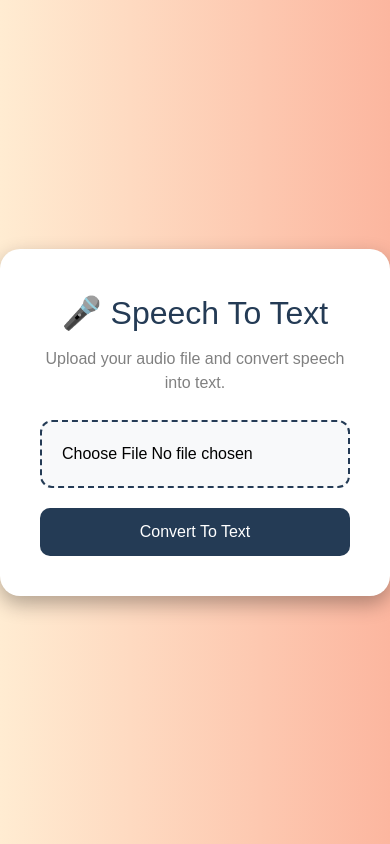
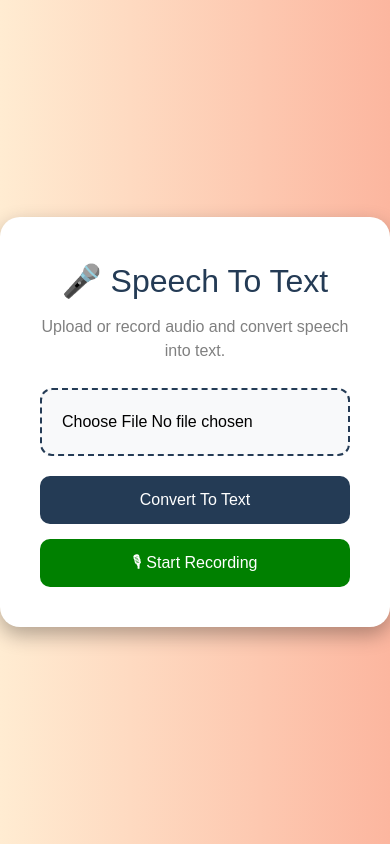
Before and after one commit to Saumya-01git/speech-to-text-webapp, a React (Vite) app in the folder client/: page / in a window 390 px wide. Built offline with nearby package versions, Linux system fonts and the light colour scheme.

Commit message:
Added microphone recording and speech transcription

```diff
--- a/client/src/App.jsx
+++ b/client/src/App.jsx
@@ -1,45 +1,90 @@
-import { useState } from "react";
+import { useState, useRef } from "react";
 import axios from "axios";
 
 function App() {
   const [file, setFile] = useState(null);
   const [message, setMessage] = useState("");
+  const [transcription, setTranscription] = useState("");
   const [loading, setLoading] = useState(false);
-  const [transcript, setTranscript] = useState("");
+  const [recording, setRecording] = useState(false);
+
+  const mediaRecorderRef = useRef(null);
+  const audioChunksRef = useRef([]);
 
   const handleFileChange = (e) => {
     setFile(e.target.files[0]);
   };
 
-  const handleUpload = async () => {
-    if (!file) {
-      setMessage("Please select a file first");
+  const handleUpload = async (audioFile) => {
+    const selectedFile = audioFile || file;
+
+    if (!selectedFile) {
+      setMessage("Please select or record audio");
       return;
     }
 
     const formData = new FormData();
-    formData.append("audio", file);
+    formData.append("audio", selectedFile);
 
     try {
       setLoading(true);
+      setMessage("");
+      setTranscription("");
 
       const res = await axios.post(
         "http://localhost:5000/transcribe",
         formData
       );
 
-      setTranscript(res.data.text);
-      setMessage("Transcription successful");
+      setTranscription(res.data.text);
+      setMessage("Transcription completed ✅");
 
     } catch (error) {
-
-      setMessage("Transcription failed");
       console.log(error);
+      setMessage("Transcription failed ❌");
 
     } finally {
-
       setLoading(false);
     }
+  };
+
+  const startRecording = async () => {
+    const stream = await navigator.mediaDevices.getUserMedia({
+      audio: true,
+    });
+
+    const mediaRecorder = new MediaRecorder(stream);
+
+    mediaRecorderRef.current = mediaRecorder;
+    audioChunksRef.current = [];
+
+    mediaRecorder.ondataavailable = (event) => {
+      audioChunksRef.current.push(event.data);
+    };
+
+    mediaRecorder.onstop = async () => {
+      const audioBlob = new Blob(audioChunksRef.current, {
+        type: "audio/wav",
+      });
+
+      const recordedFile = new File(
+        [audioBlob],
+        "recording.wav",
+        {
+          type: "audio/wav",
+        }
+      );
+
+      handleUpload(recordedFile);
+    };
+
+    mediaRecorder.start();
+    setRecording(true);
+  };
+
+  const stopRecording = () => {
+    mediaRecorderRef.current.stop();
+    setRecording(false);
   };
 
   return (
@@ -58,7 +103,7 @@ function App() {
           backgroundColor: "white",
           padding: "40px",
           borderRadius: "20px",
-          width: "450px",
+          width: "420px",
           textAlign: "center",
           boxShadow: "0px 8px 20px rgba(0,0,0,0.3)",
         }}
@@ -73,13 +118,8 @@ function App() {
           🎤 Speech To Text
         </h1>
 
-        <p
-          style={{
-            color: "gray",
-            marginBottom: "25px",
-          }}
-        >
-          Upload your audio file and convert speech into text.
+        <p style={{ color: "gray", marginBottom: "25px" }}>
+          Upload or record audio and convert speech into text.
         </p>
 
         <div
@@ -114,7 +154,7 @@ function App() {
         )}
 
         <button
-          onClick={handleUpload}
+          onClick={() => handleUpload()}
           style={{
             backgroundColor: "#243b55",
             color: "white",
@@ -124,19 +164,50 @@ function App() {
             cursor: "pointer",
             fontSize: "16px",
             width: "100%",
-            transition: "0.3s",
+            marginBottom: "15px",
           }}
         >
           {loading ? "Converting..." : "Convert To Text"}
         </button>
 
+        {!recording ? (
+          <button
+            onClick={startRecording}
+            style={{
+              backgroundColor: "#008000",
+              color: "white",
+              border: "none",
+              padding: "12px 25px",
+              borderRadius: "10px",
+              cursor: "pointer",
+              fontSize: "16px",
+              width: "100%",
+            }}
+          >
+            🎙 Start Recording
+          </button>
+        ) : (
+          <button
+            onClick={stopRecording}
+            style={{
+              backgroundColor: "#cc0000",
+              color: "white",
+              border: "none",
+              padding: "12px 25px",
+              borderRadius: "10px",
+              cursor: "pointer",
+              fontSize: "16px",
+              width: "100%",
+            }}
+          >
+            ⏹ Stop Recording
+          </button>
+        )}
+
         {message && (
           <p
             style={{
               marginTop: "20px",
-              color: message.includes("successful")
-                ? "green"
-                : "red",
               fontWeight: "bold",
             }}
           >
@@ -144,33 +215,19 @@ function App() {
           </p>
         )}
 
-        {transcript && (
+        {transcription && (
           <div
             style={{
-              marginTop: "25px",
-              padding: "20px",
-              backgroundColor: "#f8f9fa",
-              borderRadius: "12px",
+              marginTop: "20px",
+              padding: "15px",
+              backgroundColor: "#f1f1f1",
+              borderRadius: "10px",
               textAlign: "left",
             }}
           >
-            <h3
-              style={{
-                color: "#243b55",
-                marginBottom: "10px",
-              }}
-            >
-              📝 Transcript
-            </h3>
+            <h3>Transcription:</h3>
 
-            <p
-              style={{
-                color: "#333",
-                lineHeight: "1.6",
-              }}
-            >
-              {transcript}
-            </p>
+            <p>{transcription}</p>
           </div>
         )}
       </div>
```
Also changed, not shown: 1 other file (tests, documents, lock files or other folders).
